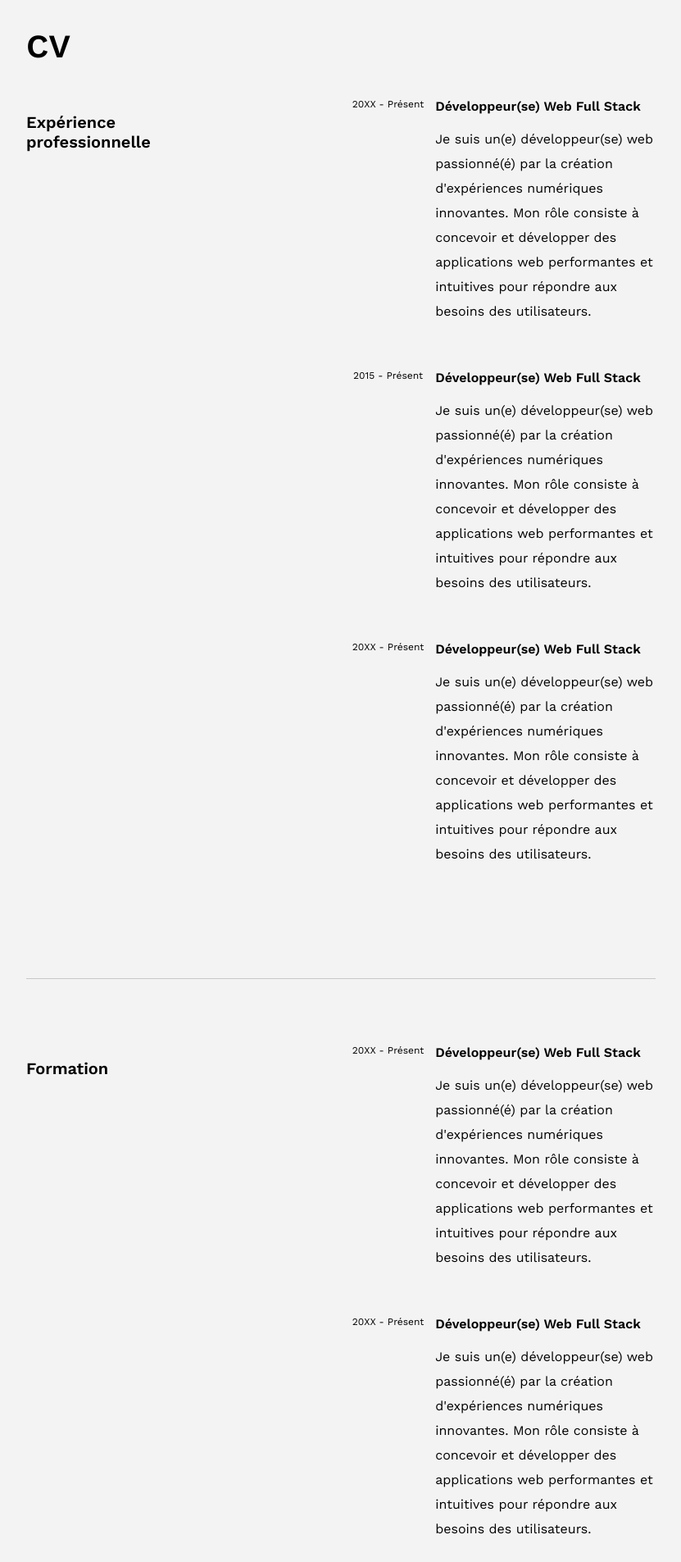
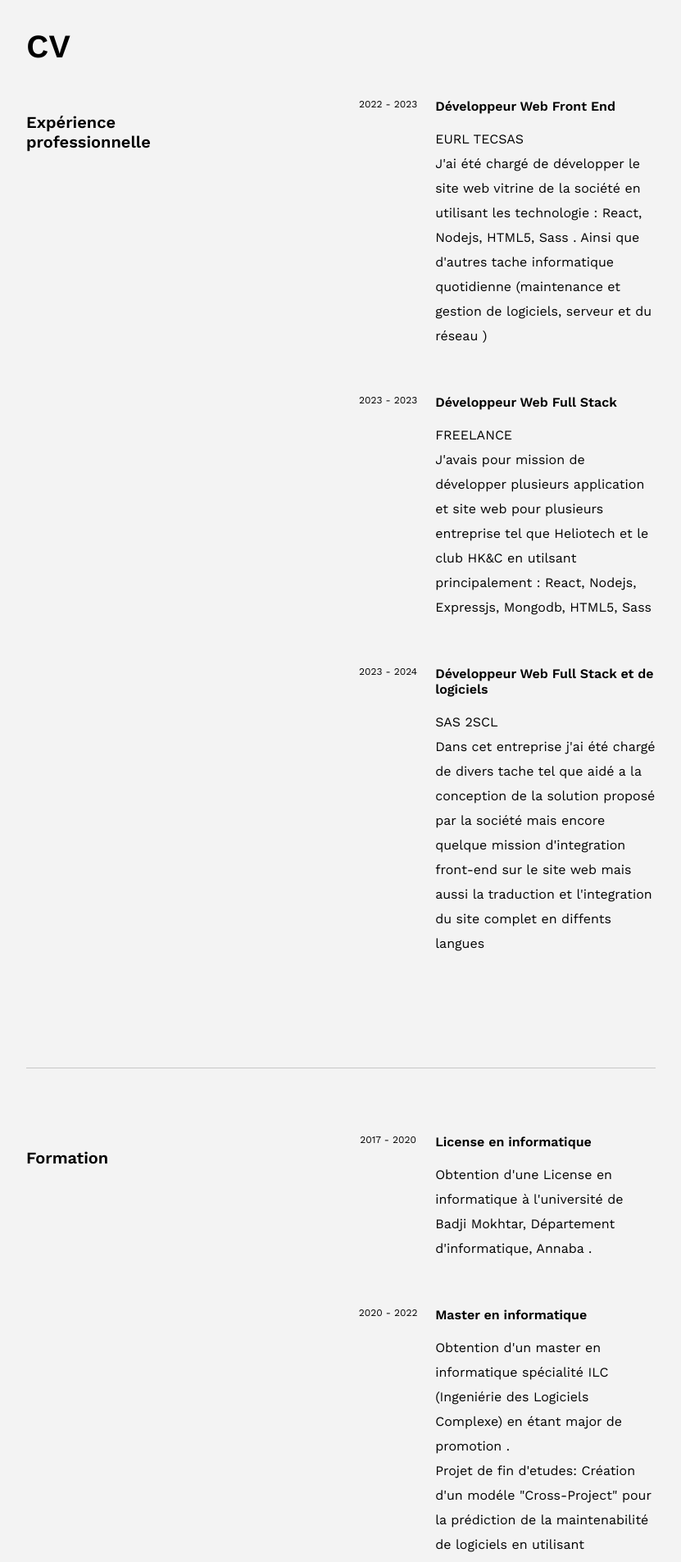
Before and after one commit to medaymzer/MyPortfolio, a React (Create React App) app in the folder frontend/: page /Cv in a window 1280 px wide. Shown: the part 200-2105 px from the top of the page at 82% size, without its empty margins (224-1055 px from the left). Built offline with nearby package versions, Linux system fonts and the light colour scheme.

Commit message:
Update Cv.js

```diff
--- a/frontend/src/pages/Cv.js
+++ b/frontend/src/pages/Cv.js
@@ -1,12 +1,12 @@
 import React from 'react'
 import { motion } from 'framer-motion';
-import ScrollToTopButton from '../components/ScrollToTopButton';
+
 
 const Cv = () => {
 
     return(
         <div className="cv_container">
-            <ScrollToTopButton></ScrollToTopButton>
+
             <div className='cv_title'>
                 <h2>CV</h2>
             </div>
@@ -23,29 +23,29 @@ const Cv = () => {
                 <div className="cv_exp_exp">
                     <div className='exp'>
                         <div className="exp_time">
-                            <h5>20XX - Présent</h5>
+                            <h5>2022 - 2023</h5>
                         </div>
                         <div className="exp_detail">
-                            <h4>Développeur(se) Web Full Stack</h4>
-                            <p>Je suis un(e) développeur(se) web passionné(é) par la création d'expériences numériques innovantes. Mon rôle consiste à concevoir et développer des applications web performantes et intuitives pour répondre aux besoins des utilisateurs.</p>
+                            <h4>Développeur Web Front End</h4>
+                            <p>EURL TECSAS <br/> J'ai été chargé de développer le site web vitrine de la société en utilisant les technologie :  React, Nodejs, HTML5, Sass . Ainsi que d'autres tache informatique quotidienne (maintenance et gestion de logiciels, serveur et du réseau )</p>
                         </div>
                     </div>
                     <div className='exp'>
                         <div className="exp_time">
-                            <h5>2015 - Présent</h5>
+                            <h5>2023 - 2023</h5>
                         </div>
                         <div className="exp_detail">
-                            <h4>Développeur(se) Web Full Stack</h4>
-                            <p>Je suis un(e) développeur(se) web passionné(é) par la création d'expériences numériques innovantes. Mon rôle consiste à concevoir et développer des applications web performantes et intuitives pour répondre aux besoins des utilisateurs.</p>
+                            <h4>Développeur Web Full Stack</h4>
+                            <p>FREELANCE <br/> J'avais pour mission de développer plusieurs application et site web pour plusieurs entreprise tel que Heliotech et le club HK&C en utilsant principalement : React, Nodejs, Expressjs, Mongodb, HTML5, Sass</p>
                         </div>
                     </div>
                     <div className='exp'>
                         <div className="exp_time">
-                            <h5>20XX - Présent</h5>
+                            <h5>2023 - 2024</h5>
                         </div>
                         <div className="exp_detail">
-                            <h4>Développeur(se) Web Full Stack</h4>
-                            <p>Je suis un(e) développeur(se) web passionné(é) par la création d'expériences numériques innovantes. Mon rôle consiste à concevoir et développer des applications web performantes et intuitives pour répondre aux besoins des utilisateurs.</p>
+                            <h4>Développeur Web Full Stack et de logiciels</h4>
+                            <p>SAS 2SCL <br/>Dans cet entreprise j'ai été chargé de divers tache tel que aidé a la conception de la solution proposé par la société mais encore quelque mission d'integration front-end sur le site web mais aussi la traduction et l'integration du site complet en diffents langues  </p>
                         </div>
                     </div>
                 </div>
@@ -59,20 +59,20 @@ const Cv = () => {
 
                     <div className='exp'>
                         <div className="exp_time">
-                            <h5>20XX - Présent</h5>
+                            <h5>2017 - 2020</h5>
                         </div>
                         <div className="exp_detail">
-                            <h4>Développeur(se) Web Full Stack</h4>
-                            <p>Je suis un(e) développeur(se) web passionné(é) par la création d'expériences numériques innovantes. Mon rôle consiste à concevoir et développer des applications web performantes et intuitives pour répondre aux besoins des utilisateurs.</p>
+                            <h4>License en informatique </h4>
+                            <p>Obtention d'une License en informatique à l'université de Badji Mokhtar, Département d'informatique, Annaba .</p>
                         </div>
                     </div>
                     <div className='exp'>
                         <div className="exp_time">
-                            <h5>20XX - Présent</h5>
+                            <h5>2020 - 2022</h5>
                         </div>
                         <div className="exp_detail">
-                            <h4>Développeur(se) Web Full Stack</h4>
-                            <p>Je suis un(e) développeur(se) web passionné(é) par la création d'expériences numériques innovantes. Mon rôle consiste à concevoir et développer des applications web performantes et intuitives pour répondre aux besoins des utilisateurs.</p>
+                            <h4>Master en informatique</h4>
+                            <p>Obtention d'un master en informatique spécialité ILC (Ingeniérie des Logiciels Complexe) en étant major de promotion . <br/> Projet de fin d'etudes: Création d'un modéle "Cross-Project" pour la prédiction de la maintenabilité de logiciels en utilisant l'apprentissage automatique profond (en python)</p>
                         </div>
                     </div>
                 </div>
@@ -88,7 +88,7 @@ const Cv = () => {
                         </div>
                         <div className="exp_detail">
                             <h4></h4>
-                            <p>Je suis un(e) développeur(se) web passionné(é) par la création d'expériences numériques innovantes. Mon rôle consiste à concevoir et développer des applications web performantes et intuitives pour répondre aux besoins des utilisateurs.</p>
+                            <p>Je suis un(e) développeur(se) web passionné(é) par la création d'expériences numériques innovantes. Mon rôle consiste à concevoir et développer des applications web performantes et intuitives pour répondre aux besoins des utilisateurs. pour cela j'avais envie de maitriser le MERN Stack 'Mongodb, Expressjs, React, Nodejs' , mais au fil des anneés j'ai acquis un bon niveau en developement native dans des language tel que Python ou java, je pratique aussi le design UI/UX des sites web. Ma langue natale est l'arabe mais je maitrise tout aussi bien le francais et l'anglais  </p>
                         </div>
                     </div>
 
```
